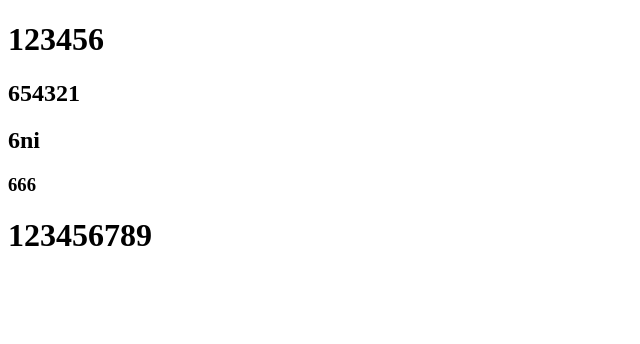
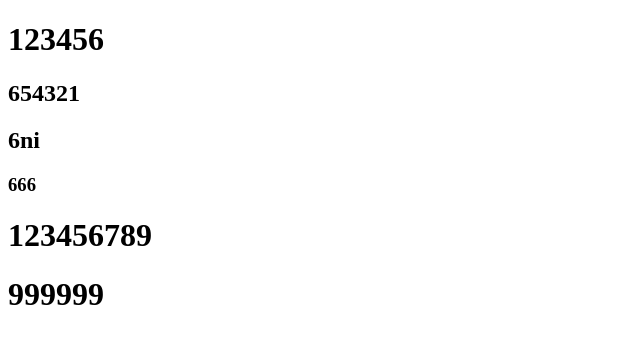
Before and after one commit to dumengdong/dmd.github.io, a plain HTML site: page index.html in a window 1280 px wide. Shown: the whole page, without its empty margins (0-640 px from the left). Drawn offline with Linux system fonts and the light colour scheme.

Commit message:
更新 index.html

```diff
--- a/index.html
+++ b/index.html
@@ -13,6 +13,7 @@
     <h2>6ni</h2>
     <h3>666</h3>
     <h1>123456789</h1>
+    <h1>999999</h1>
 </body>
 
 </html>
```
